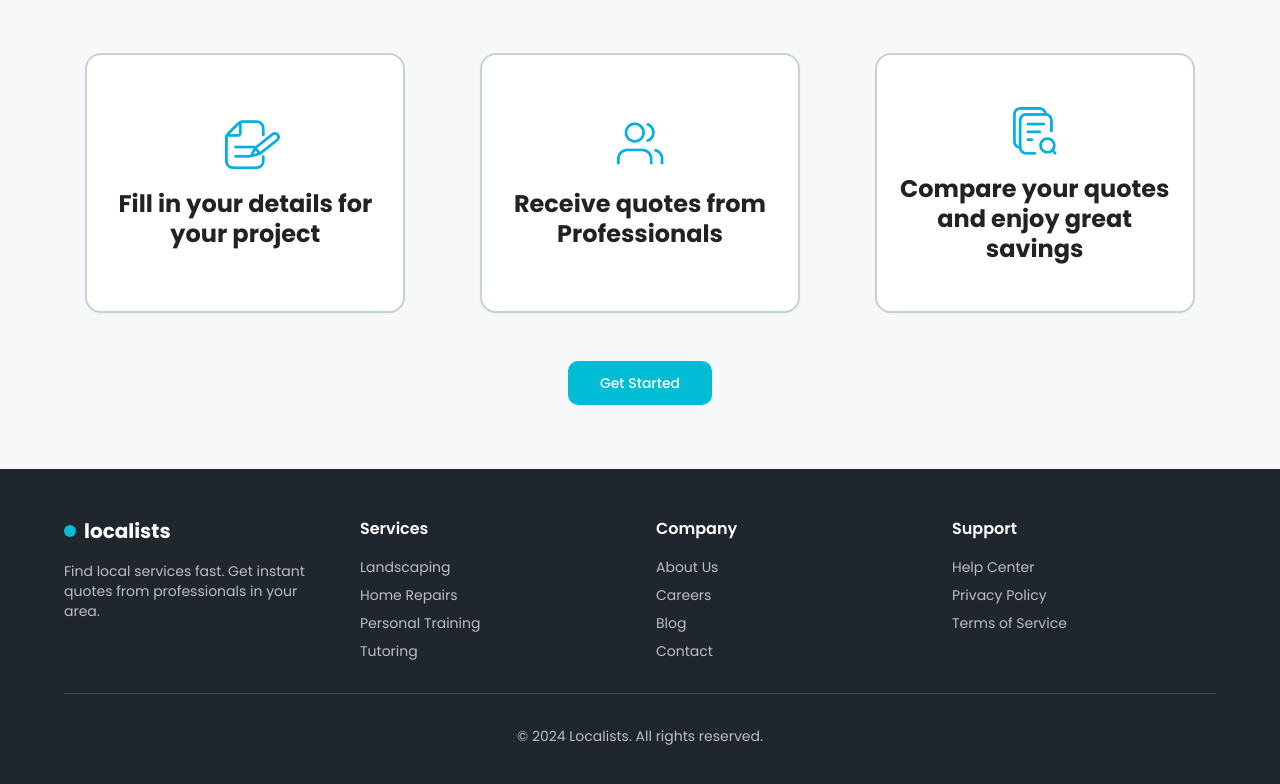
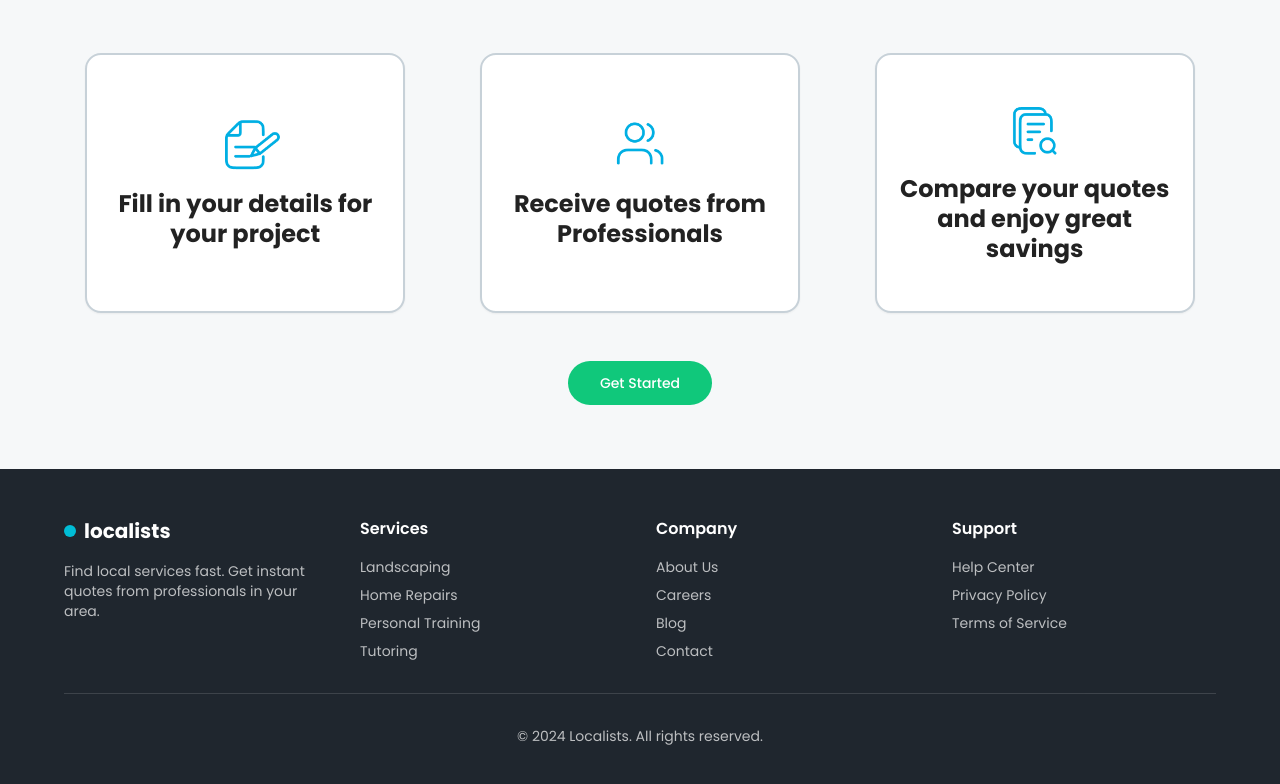
Before and after one commit to RohitDharmik/localistjobportal, a React (Vite) app: page / in a window 1280 px wide. Shown: the part 1395-2179 px from the top of the page. Built offline with nearby package versions, Linux system fonts and the light colour scheme; the HTML template or start-up script is replaced by a standard one.

Commit message:
update button

```diff
--- a/src/components/HowItWorks.tsx
+++ b/src/components/HowItWorks.tsx
@@ -49,7 +49,7 @@ const HowItWorks = () => {
         </div>
 
         <div className="text-center">
-          <Button variant="default" size="lg" name="Get Started">
+          <Button style={{background:"#10C87B"}}  size="lg" name="Get Started" className="rounded-3xl">
             Get Started
           </Button>
         </div>
```
